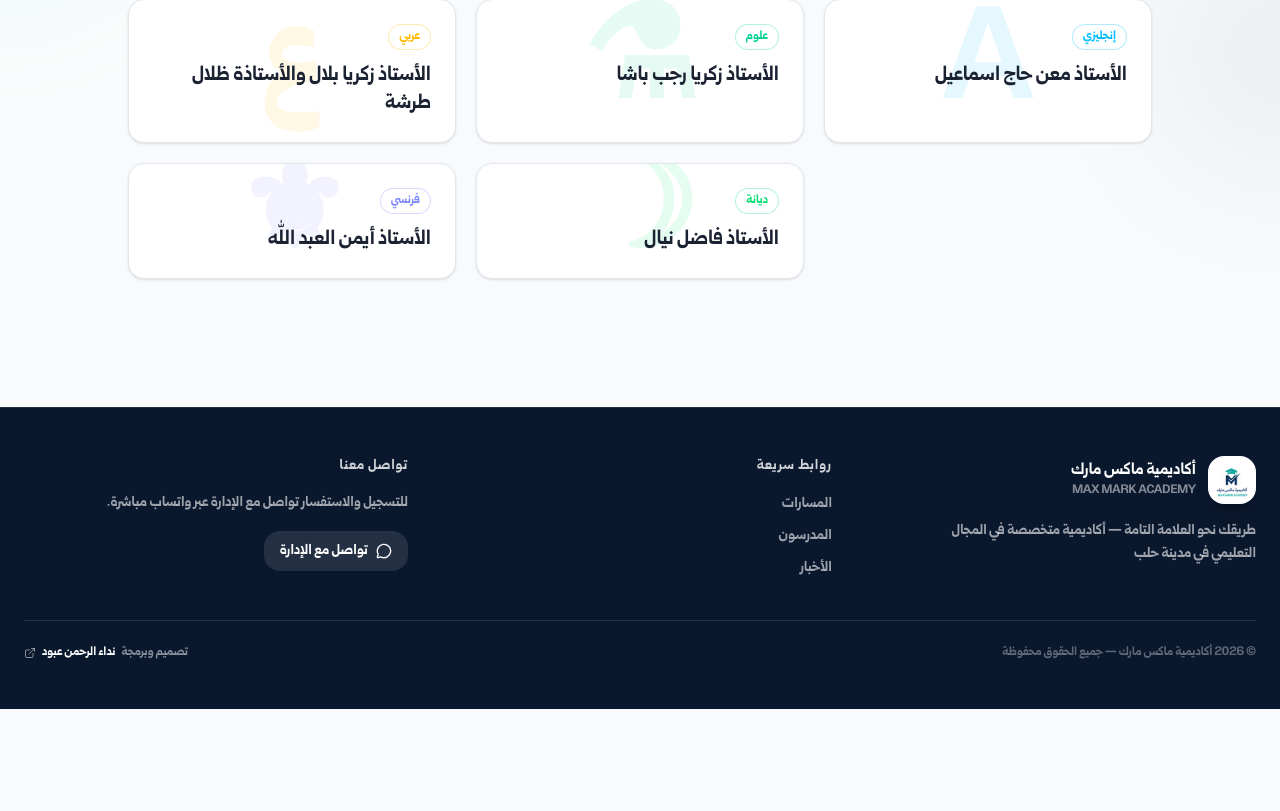
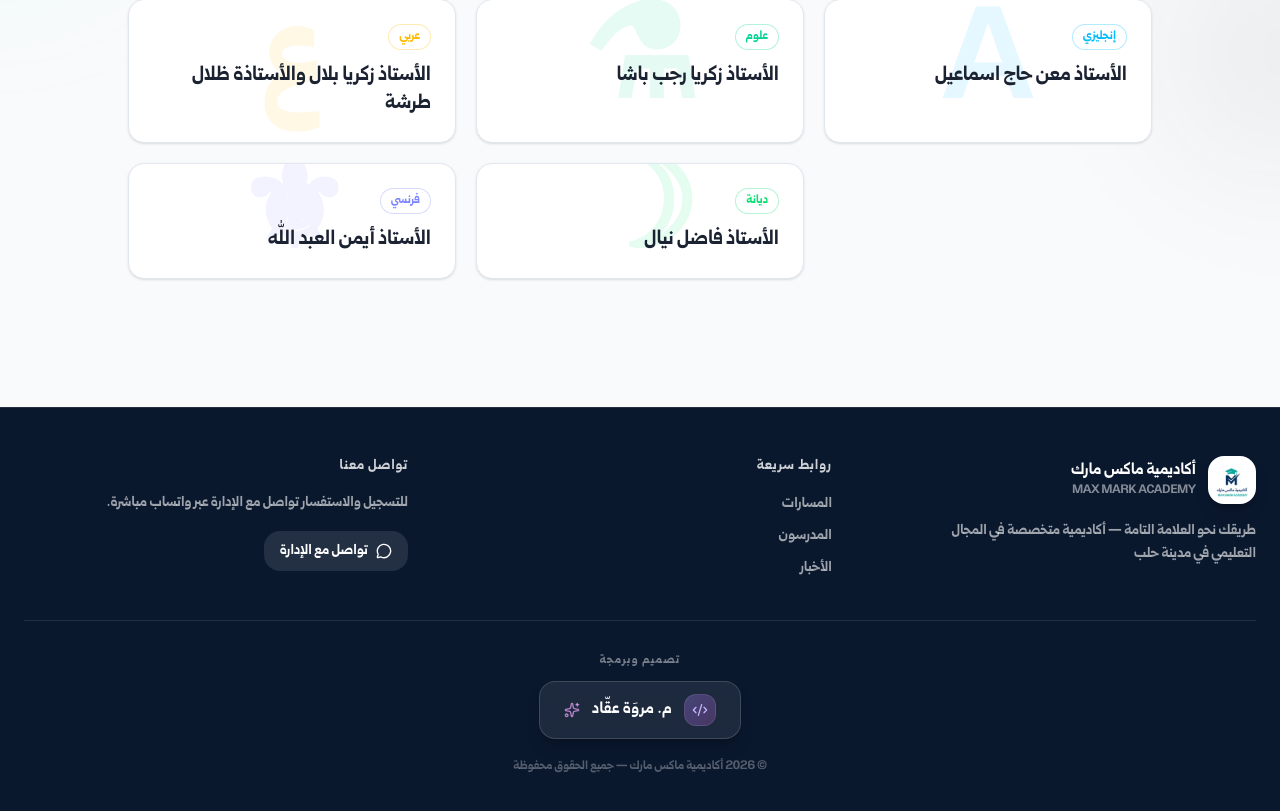
Before and after one commit to 15coder/MX-ACADEMY, a React (Vite) app: page / in a window 1280 px wide. Shown: the part 2995-3806 px from the top of the page. Before the commit the page ends 3704 px from the top, so only its background shows below. Built offline with nearby package versions, Linux system fonts and the light colour scheme.

Commit message:
تغيير نسب برمجة الموقع من نداء الرحمن إلى م. مروَة عقّاد بتصميم بارز وعصري

```diff
--- a/src/components/layout/footer.tsx
+++ b/src/components/layout/footer.tsx
@@ -1,4 +1,4 @@
-import { ExternalLink, MessageCircle } from "lucide-react";
+import { Code2, MessageCircle, Sparkles } from "lucide-react";
 import { ContactDialog } from "@/components/ui/contact-dialog";
 
 const navLinks = [
@@ -76,20 +76,38 @@ export function Footer() {
         </div>
 
         {/* Divider */}
-        <div className="mt-10 border-t border-white/10 pt-6 flex flex-col sm:flex-row items-center justify-between gap-3">
-          <p className="text-xs text-primary-foreground/35 order-2 sm:order-1">
+        <div className="mt-10 border-t border-white/10 pt-8 flex flex-col items-center gap-5">
+
+          {/* Credit card — prominent & modern */}
+          <div className="relative group flex flex-col items-center gap-3">
+            {/* Glow */}
+            <div className="absolute -inset-4 rounded-3xl bg-white/5 blur-xl opacity-0 group-hover:opacity-100 transition-opacity duration-500 pointer-events-none" />
+
+            <p className="relative text-xs font-medium text-primary-foreground/45 tracking-widest uppercase">
+              تصميم وبرمجة
+            </p>
+
+            <div className="relative inline-flex items-center gap-3 rounded-2xl border border-white/15 bg-white/8 backdrop-blur-sm px-6 py-3 shadow-lg shadow-black/20 group-hover:border-white/25 group-hover:bg-white/12 transition-all duration-300">
+              {/* Icon left */}
+              <span className="flex h-8 w-8 items-center justify-center rounded-xl bg-gradient-to-br from-violet-400/30 to-fuchsia-400/20 border border-white/10 shrink-0">
+                <Code2 className="h-4 w-4 text-violet-300" />
+              </span>
+
+              {/* Name */}
+              <span className="text-base font-bold tracking-wide text-white">
+                م. مروَة عقّاد
+              </span>
+
+              {/* Sparkle right */}
+              <Sparkles className="h-4 w-4 text-fuchsia-300/70 shrink-0 group-hover:text-fuchsia-300 transition-colors duration-300" />
+            </div>
+          </div>
+
+          {/* Copyright */}
+          <p className="text-xs text-primary-foreground/30">
             © {new Date().getFullYear()} أكاديمية ماكس مارك — جميع الحقوق محفوظة
           </p>
-          <a
-            href="https://needaa.netlify.app"
-            target="_blank"
-            rel="noopener noreferrer"
-            className="inline-flex items-center gap-1.5 text-xs text-primary-foreground/50 hover:text-primary-foreground transition-colors order-1 sm:order-2"
-          >
-            <span>تصميم وبرمجة</span>
-            <span className="font-bold text-white">نداء الرحمن عبود</span>
-            <ExternalLink className="h-3 w-3 shrink-0" />
-          </a>
+
         </div>
 
       </div>
```
Also changed, not shown: 2 other files (tests, documents, lock files or other folders).
